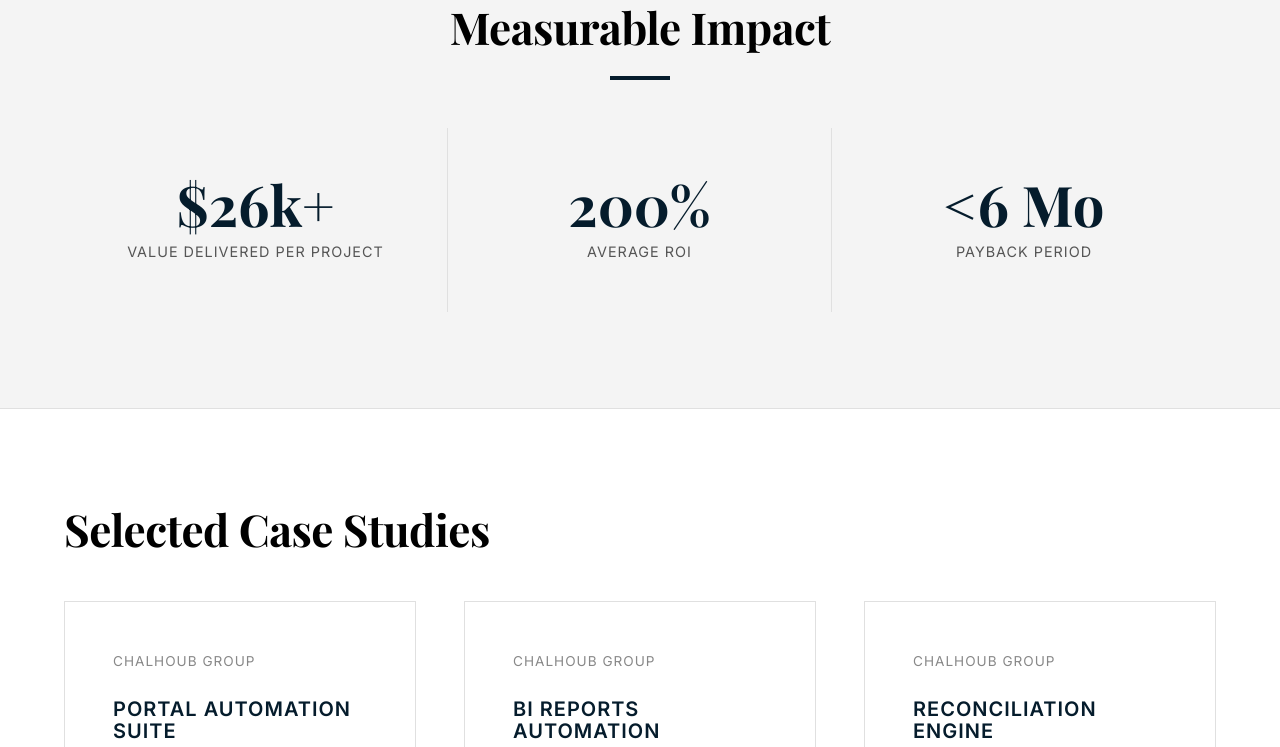
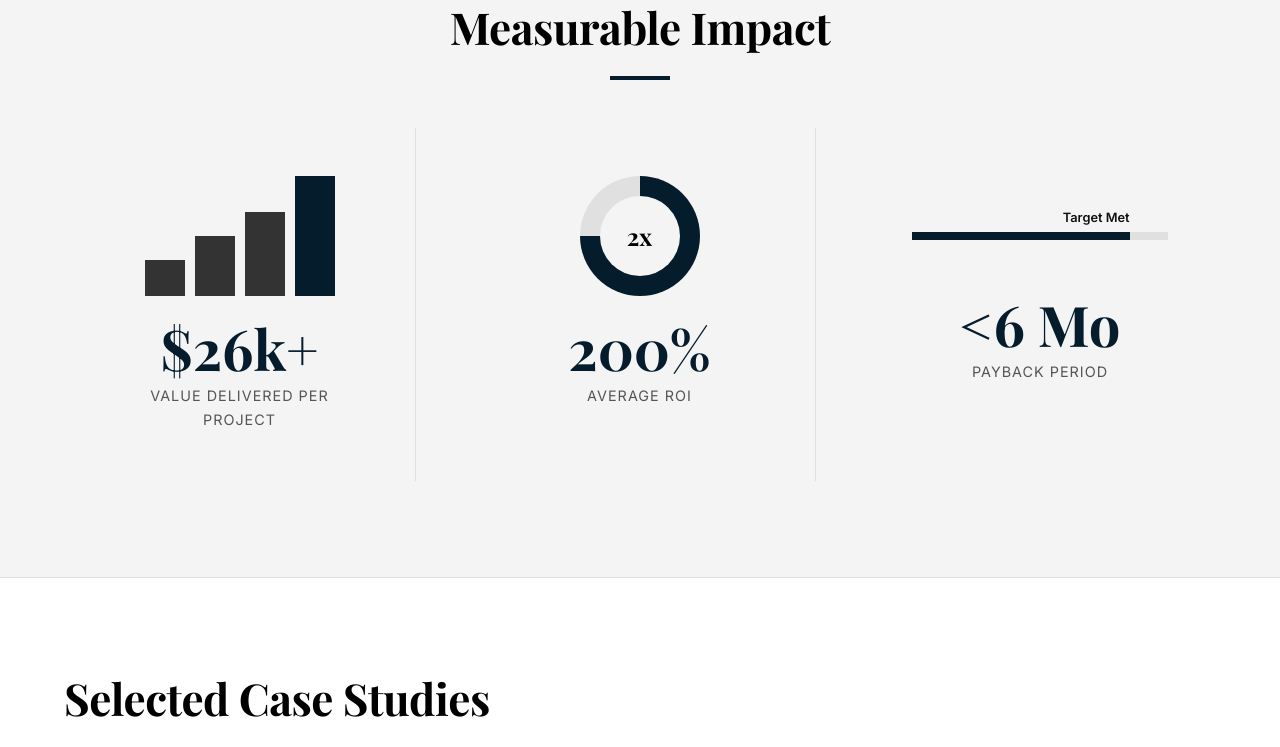
Before and after one commit to DeeeeZ/Deeeez.github.io, a plain HTML site: page index.html in a window 1280 px wide. Shown: the part 1575-2322 px from the top of the page. Drawn offline with nearby package versions, Linux system fonts and the light colour scheme.

Commit message:
feat: Enhance homepage with new statistics visualizations and background patterns

```diff
--- a/index.html
+++ b/index.html
@@ -10,6 +10,9 @@
     <link rel="preconnect" href="https://fonts.googleapis.com">
     <link rel="preconnect" href="https://fonts.gstatic.com" crossorigin>
     <link href="https://fonts.googleapis.com/css2?family=Inter:wght@300;400;500;600&family=Playfair+Display:wght@400;600;700&display=swap" rel="stylesheet">
+
+    <!-- Icons -->
+    <script src="https://unpkg.com/@phosphor-icons/web"></script>
 
     <!-- Styles -->
     <link rel="stylesheet" href="styles.css">
@@ -30,7 +33,7 @@
     </header>
 
     <!-- Hero Section -->
-    <section class="hero">
+    <section class="hero bg-pattern">
         <div class="container grid grid-2 gap-md items-center">
             <div class="hero-content">
                 <div class="divider"></div>
@@ -88,16 +91,36 @@
                 <h2>Measurable Impact</h2>
                 <div class="divider divider-center"></div>
             </div>
-            <div class="grid grid-3">
+            <div class="grid grid-3 gap-md">
+                <!-- Stat 1: Value -->
                 <div class="stat-item text-center">
+                    <div class="chart-container" style="height: 120px;">
+                        <div class="bar-chart">
+                            <div class="bar" style="height: 30%;"></div>
+                            <div class="bar" style="height: 50%;"></div>
+                            <div class="bar" style="height: 70%;"></div>
+                            <div class="bar highlight" style="height: 100%;"></div>
+                        </div>
+                    </div>
                     <div class="stat-number">$26k+</div>
                     <div class="stat-label">Value Delivered Per Project</div>
                 </div>
+                <!-- Stat 2: ROI -->
                 <div class="stat-item text-center">
+                    <div class="donut-chart">
+                        <div class="donut-text">2x</div>
+                    </div>
                     <div class="stat-number">200%</div>
                     <div class="stat-label">Average ROI</div>
                 </div>
+                <!-- Stat 3: Payback -->
                 <div class="stat-item text-center">
+                    <div style="height: 120px; display: flex; flex-direction: column; justify-content: center;">
+                        <div class="progress-container">
+                            <div class="progress-bar"></div>
+                            <div class="progress-marker">Target Met</div>
+                        </div>
+                    </div>
                     <div class="stat-number">&lt;6 Mo</div>
                     <div class="stat-label">Payback Period</div>
                 </div>
@@ -165,23 +188,27 @@
     </section>
 
     <!-- Expertise -->
-    <section id="expertise" class="section" style="background: var(--bg-surface);">
+    <section id="expertise" class="section bg-pattern" style="background-color: #f9f9f9;">
         <div class="container">
             <h2 style="margin-bottom: var(--spacing-md);">Core Competencies</h2>
             <div class="grid grid-4 gap-md">
                 <div>
+                    <div class="icon-box"><i class="ph ph-bank"></i></div>
                     <h4>Portal Integration</h4>
                     <p style="font-size: 0.9rem;">Automated extraction from banks & vendors.</p>
                 </div>
                 <div>
+                    <div class="icon-box"><i class="ph ph-file-text"></i></div>
                     <h4>Report Generation</h4>
                     <p style="font-size: 0.9rem;">Scheduled reporting from Oracle & SAP.</p>
                 </div>
                 <div>
+                    <div class="icon-box"><i class="ph ph-scales"></i></div>
                     <h4>Reconciliation</h4>
                     <p style="font-size: 0.9rem;">Intelligent transaction matching engines.</p>
                 </div>
                 <div>
+                    <div class="icon-box"><i class="ph ph-database"></i></div>
                     <h4>Data ETL</h4>
                     <p style="font-size: 0.9rem;">Transforming raw data into actionable insights.</p>
                 </div>
--- a/styles.css
+++ b/styles.css
@@ -344,6 +344,114 @@ footer {
     color: var(--text-muted);
 }
 
+/* --- Graphics & Visuals --- */
+
+/* Background Pattern */
+.bg-pattern {
+    background-image: radial-gradient(var(--border-color) 1px, transparent 1px);
+    background-size: 20px 20px;
+}
+
+/* Icons */
+.icon-box {
+    display: inline-flex;
+    align-items: center;
+    justify-content: center;
+    width: 48px;
+    height: 48px;
+    background: var(--bg-surface);
+    color: var(--primary);
+    margin-bottom: var(--spacing-sm);
+    border: 1px solid var(--border-color);
+    font-size: 1.5rem;
+}
+
+/* Charts */
+.chart-container {
+    position: relative;
+    height: 200px;
+    width: 100%;
+    display: flex;
+    align-items: flex-end;
+    justify-content: center;
+    margin-bottom: var(--spacing-sm);
+}
+
+/* Bar Chart */
+.bar-chart {
+    display: flex;
+    align-items: flex-end;
+    gap: 10px;
+    height: 100%;
+}
+
+.bar {
+    width: 40px;
+    background: var(--secondary);
+    transition: height 1s ease-out;
+    position: relative;
+}
+
+.bar.highlight {
+    background: var(--accent);
+}
+
+/* Donut Chart (CSS Conic Gradient) */
+.donut-chart {
+    width: 120px;
+    height: 120px;
+    border-radius: 50%;
+    background: conic-gradient(var(--accent) 0% 75%, var(--border-color) 75% 100%);
+    position: relative;
+    margin: 0 auto var(--spacing-sm);
+}
+
+.donut-chart::before {
+    content: "";
+    position: absolute;
+    top: 50%;
+    left: 50%;
+    transform: translate(-50%, -50%);
+    width: 80px;
+    height: 80px;
+    background: var(--bg-surface);
+    border-radius: 50%;
+}
+
+.donut-text {
+    position: absolute;
+    top: 50%;
+    left: 50%;
+    transform: translate(-50%, -50%);
+    font-family: var(--font-serif);
+    font-weight: 700;
+    font-size: 1.5rem;
+    color: var(--primary);
+}
+
+/* Progress Bar */
+.progress-container {
+    width: 100%;
+    height: 8px;
+    background: var(--border-color);
+    margin: var(--spacing-sm) 0;
+    position: relative;
+}
+
+.progress-bar {
+    height: 100%;
+    background: var(--accent);
+    width: 85%; /* Example width */
+}
+
+.progress-marker {
+    position: absolute;
+    top: -25px;
+    right: 15%; /* Match width inverse */
+    font-size: 0.8rem;
+    font-weight: 600;
+}
+
 /* Responsive */
 @media (max-width: 768px) {
     h1 { font-size: 2.5rem; }
```
